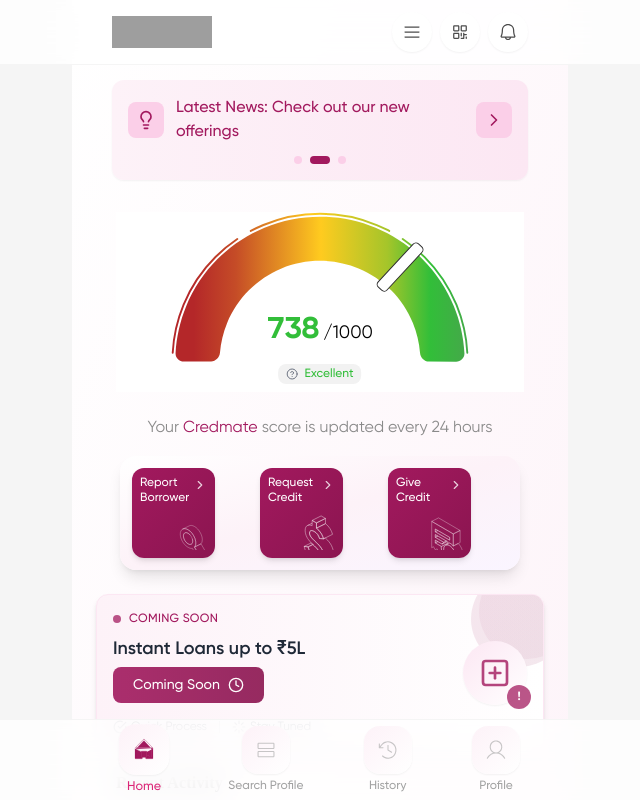
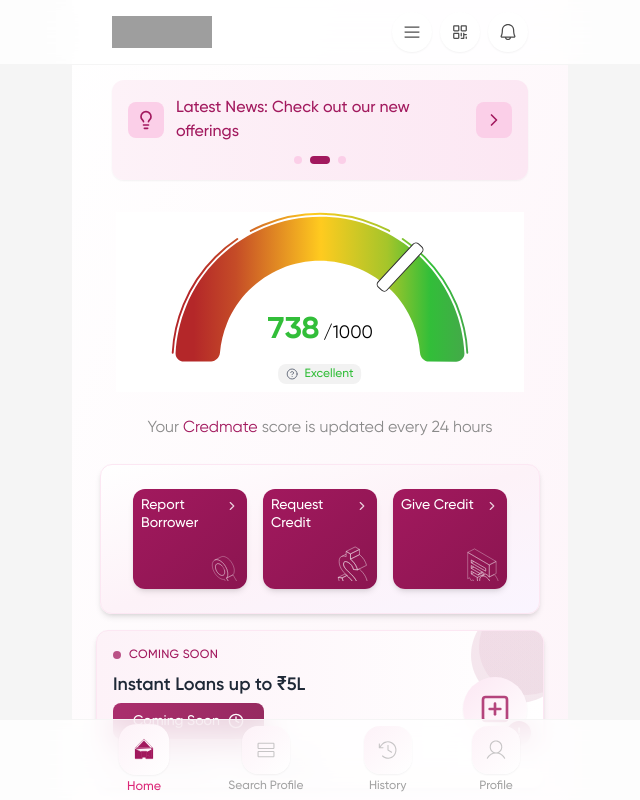
Before and after one commit to nischal690/credmate-frontend, a Next.js app: page / in a window 1280 px wide. Shown: the whole page, without its empty margins (320-960 px from the left). Built offline with nearby package versions, Linux system fonts and the light colour scheme; grey boxes are pictures that could not be loaded; a web font is replaced by a local one.

Commit message:
fixed credit metric grid padding

```diff
--- a/app/components/CreditMetricsGrid.tsx
+++ b/app/components/CreditMetricsGrid.tsx
@@ -27,18 +27,19 @@ export default function CreditMetricsGrid() {
   return (
     <section className="mt-4 px-1">
       <div
-        className="bg-gradient-to-br from-white via-pink-50 to-purple-50 rounded-[16px] w-full p-3 shadow-lg"
+        className="bg-gradient-to-br from-white via-pink-50 to-purple-50 rounded-xl shadow-md p-6 mb-4 relative overflow-hidden border border-pink-100 group hover:shadow-lg transition-all duration-300 w-full mx-auto px-8"
+        style={{ width: '100%' }}
       >
-        <div className="grid grid-cols-3 gap-2 justify-center">
+        <div className="grid grid-cols-3 gap-4 justify-center">
           {metrics.map((metric, index) => (
             <article
               key={index}
-              className="bg-gradient-to-br from-[#A2195E] to-[#8B1550] rounded-xl p-2 shadow-md hover:shadow-lg transition-all duration-300 cursor-pointer min-h-[90px] max-w-[83px] w-full flex flex-col justify-between hover:scale-105 active:scale-95"
+              className="bg-gradient-to-br from-[#A2195E] to-[#8B1550] rounded-xl p-2 shadow-md hover:shadow-lg transition-all duration-300 cursor-pointer min-h-[100px] max-w-[160px] w-full flex flex-col justify-between hover:scale-105 active:scale-95"
               onClick={metric.onClick}
             >
               <div className="flex flex-col h-full">
                 <div className="flex justify-between items-start mb-auto">
-                  <span className="text-xs font-medium leading-tight text-white line-clamp-2">{metric.title}</span>
+                  <span className="text-sm font-medium leading-tight text-white line-clamp-2">{metric.title}</span>
                   <ChevronRight className="w-3.5 h-3.5 text-white/80 flex-shrink-0 mt-0.5" />
                 </div>
                 <div className="flex justify-end mt-2">
--- a/app/components/CreditScoreContainer.tsx
+++ b/app/components/CreditScoreContainer.tsx
@@ -1,7 +1,6 @@
 'use client';
 
 import CreditScoreGauge from './CreditScoreGauge';
-import CreditMetricsGrid from './CreditMetricsGrid';
 
 export default function CreditScoreContainer() {
   // Example credit score data
@@ -20,7 +19,6 @@ export default function CreditScoreContainer() {
         status={creditScore.status}
       />
       <p className="text-center text-[#8A8A8A] mx-1 mb-1 px-1">Your <span className="text-[#A2195E]">Credmate</span> score is updated every 24 hours</p>
-      <CreditMetricsGrid />
     </div>
   );
 }
--- a/app/page.tsx
+++ b/app/page.tsx
@@ -4,6 +4,7 @@ import { useEffect } from 'react';
 import AppBar from './components/AppBar';
 import NewsCarousel from './components/NewsCarousel';
 import CreditScoreContainer from './components/CreditScoreContainer';
+import CreditMetricsGrid from './components/CreditMetricsGrid'
 import RecentActivity from './components/RecentActivity';
 import NavBar from './components/NavBar';
 import LoanApplication from './components/LoanApplication';
@@ -61,6 +62,7 @@ export default function Home() {
           <div className="max-w-md mx-auto">
             <NewsCarousel />
             <CreditScoreContainer />
+             <CreditMetricsGrid />
             <LoanApplication />
             <RecentActivity />
           </div>
```
